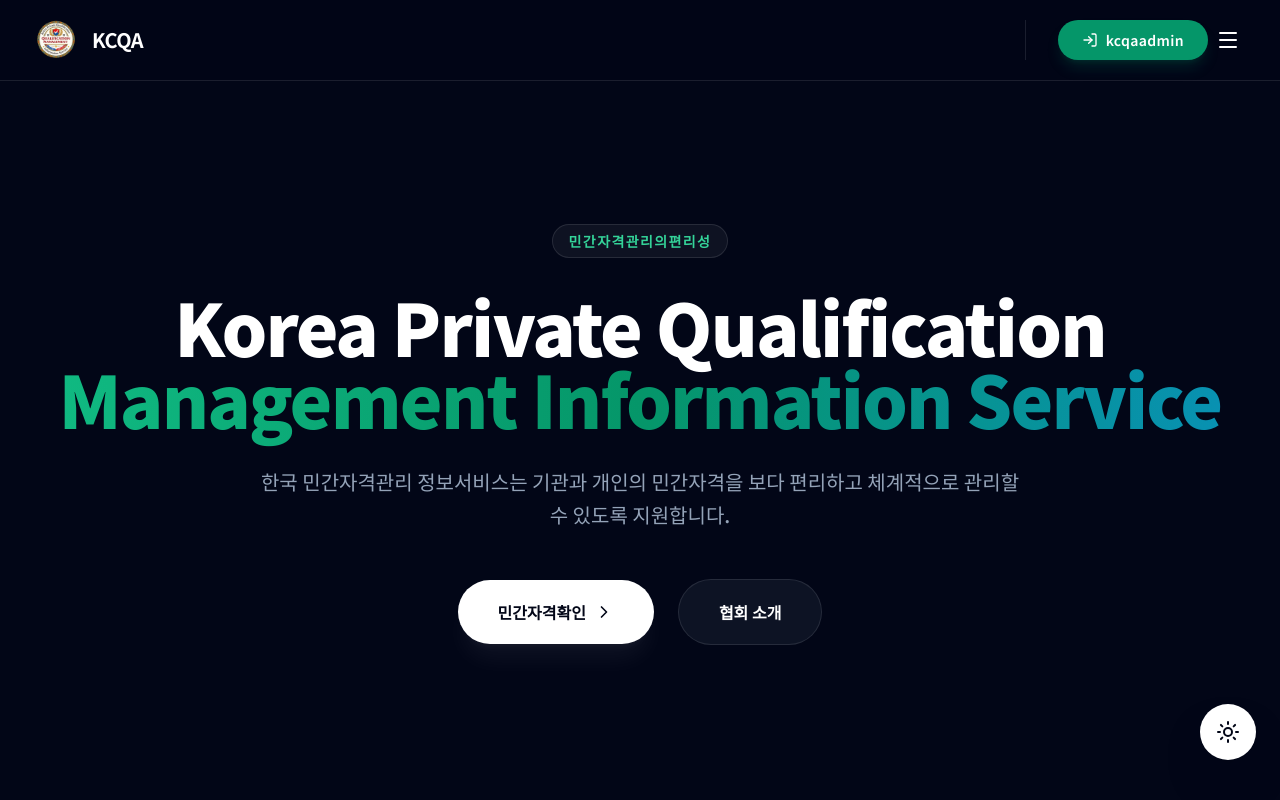
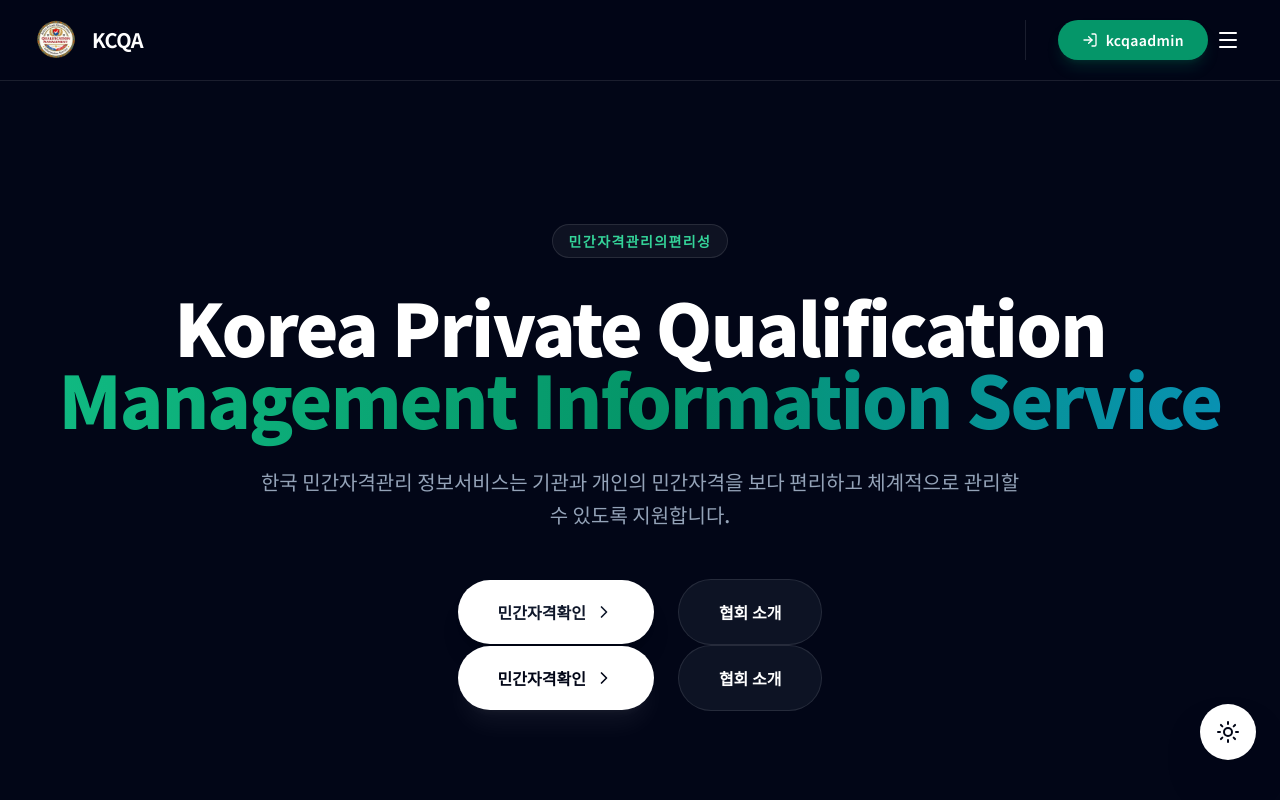
Before and after one commit to PeterKimCode/ICQA_GTCC_26, a React (Vite) app: page /#/ in a window 1280 px wide. Shown: the top 800 px of the page. Built offline with nearby package versions, Linux system fonts and the light colour scheme; no server answers.

Commit message:
Update Landing.tsx

```diff
--- a/pages/Landing.tsx
+++ b/pages/Landing.tsx
@@ -174,6 +174,38 @@ export const Landing: React.FC = () => {
                     <p className={`max-w-3xl mx-auto text-xl mb-12 leading-relaxed font-medium ${isDarkMode ? 'text-slate-400' : 'text-slate-600'}`}>
                         한국 민간자격관리 정보서비스는 기관과 개인의 민간자격을 보다 편리하고 체계적으로 관리할 수 있도록 지원합니다.
                     </p>
+
+
+<div className="flex flex-col sm:flex-row justify-center items-center gap-6">
+  {/* 민간자격확인 링크: 외부 주소로 연결 */}
+  <a
+    href="http://yfloavmotj9hz8g2ivvxyqpfin2ciap.quickconnect.to/sharing/W9iDI9Am7"
+    target="_blank"
+    rel="noopener noreferrer"
+    className={`group px-10 py-5 rounded-full font-black transition-all transform hover:scale-105 shadow-xl flex items-center gap-2 ${isDarkMode ? 'bg-white text-slate-900' : 'bg-slate-900 text-white'}`}
+  >
+    민간자격확인
+    <ChevronRight className="w-5 h-5 group-hover:translate-x-1 transition-transform" />
+  </a>
+
+  {/* 협회 소개 링크: 외부 주소로 연결 */}
+  <a
+    href="http://yfloavmotj9hz8g2ivvxyqpfin2ciap.quickconnect.to/sharing/W9iDI9Am7"
+    target="_blank"
+    rel="noopener noreferrer"
+    className={`px-10 py-5 border rounded-full font-black transition-all ${isDarkMode ? 'bg-slate-800/40 border-white/10 text-white hover:bg-slate-800' : 'bg-white border-slate-200 text-slate-900 hover:bg-slate-50'}`}
+  >
+    협회 소개
+  </a>
+</div>
+
+
+
+
+
+
+
+
 
                     <div className="flex flex-col sm:flex-row justify-center items-center gap-6">
                         <a href="#checker" className={`group px-10 py-5 rounded-full font-black transition-all transform hover:scale-105 shadow-xl flex items-center gap-2 ${isDarkMode ? 'bg-white text-slate-950 hover:bg-emerald-400 shadow-white/5' : 'bg-slate-900 text-white hover:bg-emerald-600 shadow-slate-200'
```
